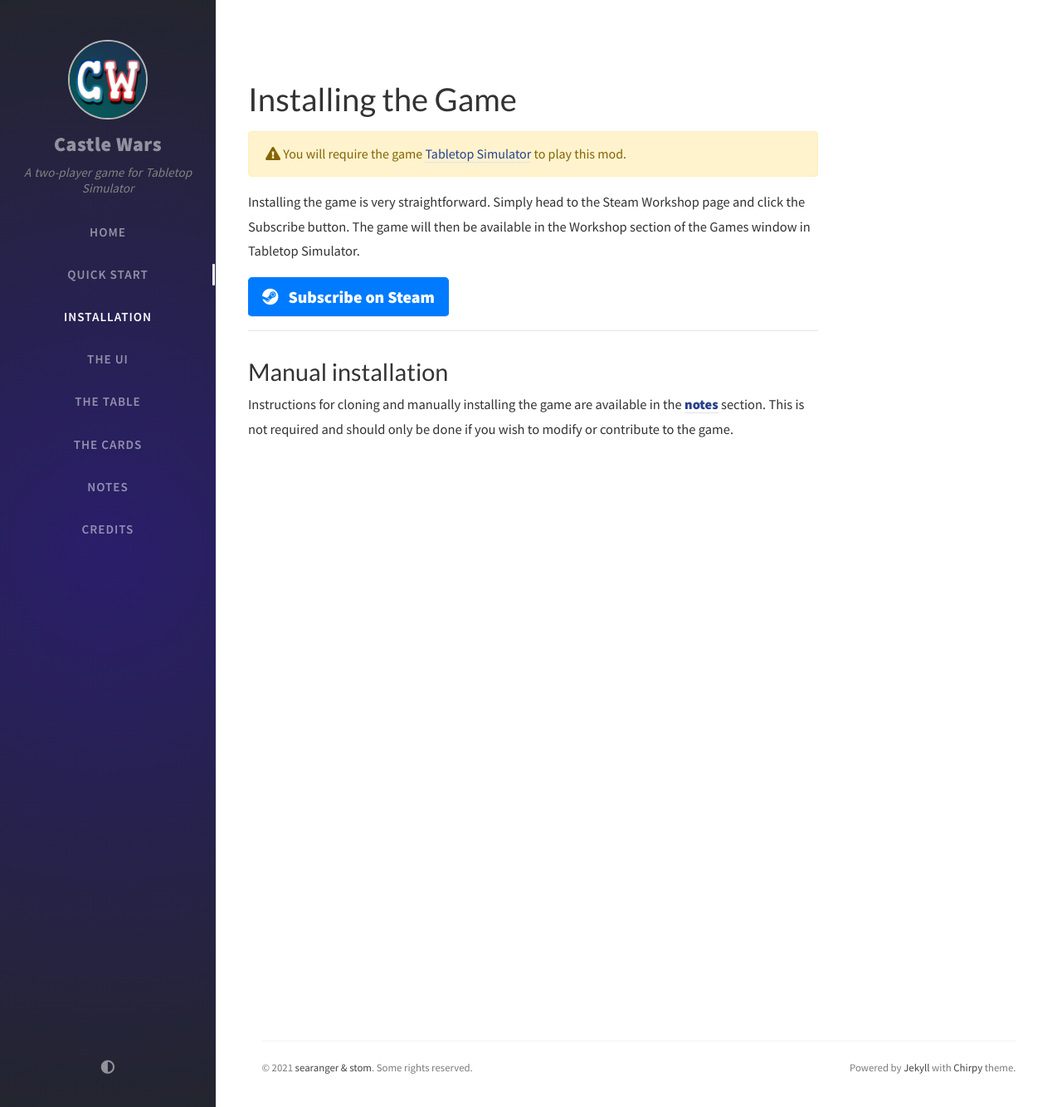
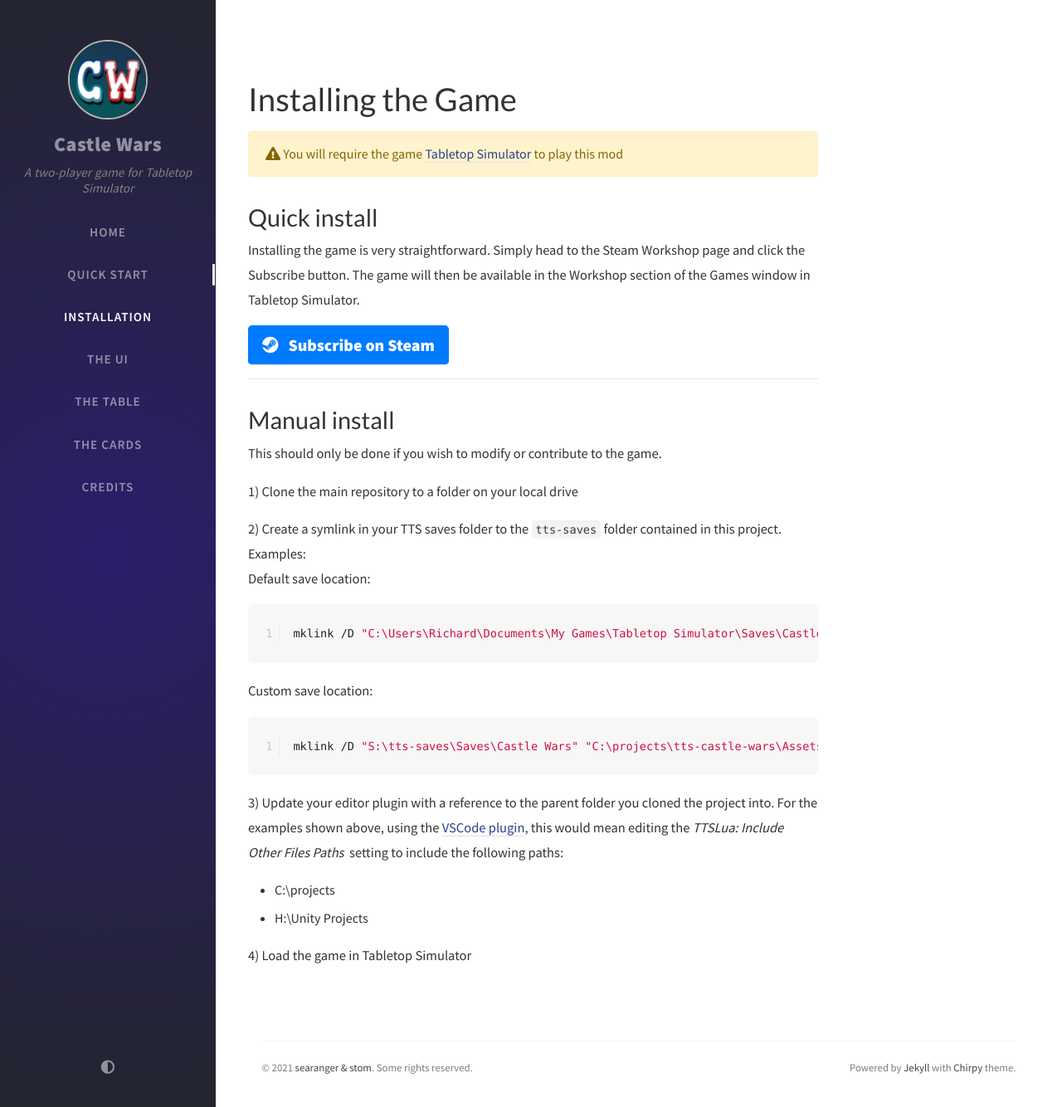
Before and after one commit to stom66/tts-castle-wars, a Jekyll site: the page built from _tabs/15-installation.md, in a window 1280 px wide and 1334 px high. Shown: the whole window at 83% size. Built offline with Jekyll 4.4.1, drawn with Linux system fonts in a browser that asks for light colours; nearby versions of some CDN libraries; some web fonts are replaced; comment, search, counter and statistics services are not loaded.

Commit message:
Migrated dev notes into installation

```diff
--- a/_tabs/15-installation.md
+++ b/_tabs/15-installation.md
@@ -9,8 +9,10 @@
 
 <div class="alert alert-warning" role="alert">
     <i class="fa fa-exclamation-triangle"></i>
-    You will require the game <a href="https://store.steampowered.com/app/286160/Tabletop_Simulator/" target="_blank">Tabletop Simulator</a> to play this mod.
+    You will require the game <a href="https://store.steampowered.com/app/286160/Tabletop_Simulator/" target="_blank">Tabletop Simulator</a> to play this mod
 </div>
+
+## Quick install
 
 Installing the game is very straightforward. Simply head to the Steam Workshop page and click the Subscribe button. The game will then be available in the Workshop section of the Games window in Tabletop Simulator.
 
@@ -25,6 +27,28 @@
 
 ---
 
-## Manual installation
+## Manual install
 
-Instructions for cloning and manually installing the game are available in the **[notes](notes)** section. This is not required and should only be done if you wish to modify or contribute to the game.
+This should only be done if you wish to modify or contribute to the game.
+
+1) Clone the main repository to a folder on your local drive
+
+2) Create a symlink in your TTS saves folder to the `tts-saves` folder contained in this project. Examples:
+Default save location:
+~~~
+mklink /D "C:\Users\Richard\Documents\My Games\Tabletop Simulator\Saves\Castle Wars" "H:\Unity Projects\tts-castle-wars\Assets\tts-saves"
+~~~
+{: .language-bash}
+
+Custom save location:
+~~~
+mklink /D "S:\tts-saves\Saves\Castle Wars" "C:\projects\tts-castle-wars\Assets\tts-saves"
+~~~
+{: .language-bash}
+
+3) Update your editor plugin with a reference to the parent folder you cloned the project into. For the examples shown above, using the [VSCode plugin](https://marketplace.visualstudio.com/items?itemName=rolandostar.tabletopsimulator-lua), this would mean editing the *TTSLua: Include Other Files Paths* setting to include the following paths:
+
+  * C:\projects
+  * H:\Unity Projects
+
+4) Load the game in Tabletop Simulator
```
Also changed, not shown: _tabs/60-notes.md (deleted, +0 -31 lines).
